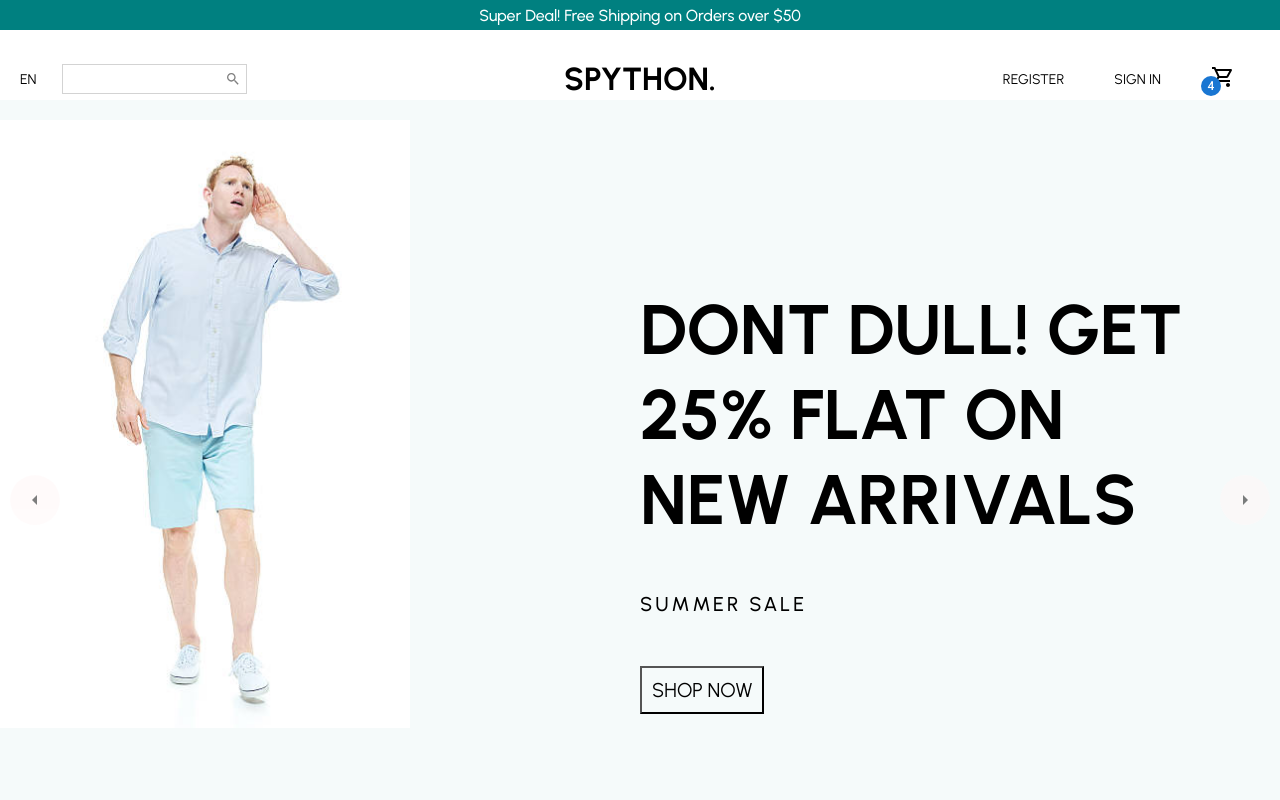
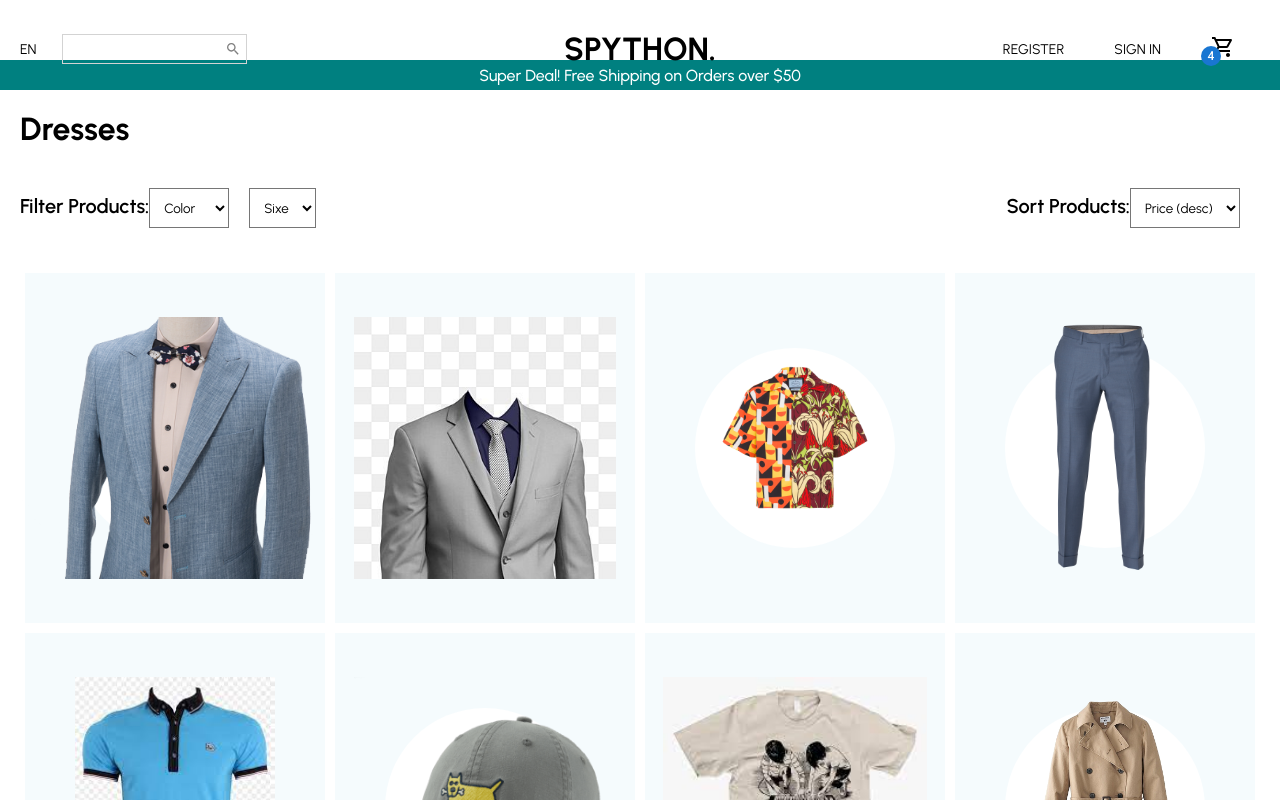
Before and after one commit to spython001/react-eCommerce, a React (Vite) app: page / in a window 1280 px wide. Shown: the top 800 px of the page. Built offline with nearby package versions, Linux system fonts and the light colour scheme; a web font is replaced by a local one.

Commit message:
modified contents of product list jsx page

```diff
--- a/src/App.jsx
+++ b/src/App.jsx
@@ -1,9 +1,10 @@
 import Home from "./pages/home/Home"
+import ProductList from "./pages/product list/ProductList"
 
 function App() {
   return (
     <div>
-      <Home />
+      <ProductList />
     </div>
   )
 }
--- /dev/null
+++ b/src/pages/product list/ProductList.jsx
@@ -0,0 +1,86 @@
+import styled from "styled-components"
+import Anouncement from "../../components/anouncement/Anouncement"
+import Footer from "../../components/footer/Footer"
+import Navbar from "../../components/navbar/Navbar"
+import Newsletter from "../../components/newsletter/Newsletter"
+import Products from "../../components/products/Products"
+import "./productList.css"
+
+const Container = styled.div`
+`
+
+const Title = styled.h1`
+    margin:20px;
+`
+const FilterContainer = styled.div`
+    display: flex;
+    justify-content: space-between;
+`
+const Filter = styled.div`
+    margin: 20px;
+`
+const FilterText = styled.span`
+    font-size: 20px;
+    font-weight: 600;
+    margin-right: 20;
+`
+
+const Select = styled.select`
+    background-color: white;
+    padding: 10px;
+    margin-right: 20px;
+`
+const Option = styled.option`
+
+
+`
+
+
+export default function ProductList() {
+  return (
+    <Container>
+        <Navbar />
+        <Anouncement/>
+        <Title>Dresses</Title>
+        <FilterContainer>
+            <Filter>
+                <FilterText>Filter Products:</FilterText>
+                <Select>
+                    <Option disabled selected>
+                        Color
+                    </Option>
+                    <Option>White</Option>
+                    <Option>Black</Option>
+                    <Option>Red</Option>
+                    <Option>Blue</Option>
+                    <Option>Yellow</Option>
+                    <Option>Green</Option>
+                </Select>
+
+                <Select>
+                    <Option disabled selected>
+                        Sixe
+                    </Option>
+                    <Option>XS</Option>
+                    <Option>S</Option>
+                    <Option>M</Option>
+                    <Option>L</Option>
+                    <Option>XL</Option>
+                </Select>
+            </Filter>
+
+            <Filter>
+                <FilterText>Sort Products:</FilterText>
+                <Select>
+                    <Option selected>Newest</Option>
+                    <Option selected>Price (asc)</Option>
+                    <Option selected>Price (desc)</Option>
+                </Select>
+            </Filter>
+        </FilterContainer>
+        <Products/>
+        <Newsletter/>
+        <Footer/>
+    </Container>
+  )
+}
```
Also changed, not shown: src/pages/product list/productList.css (added).
